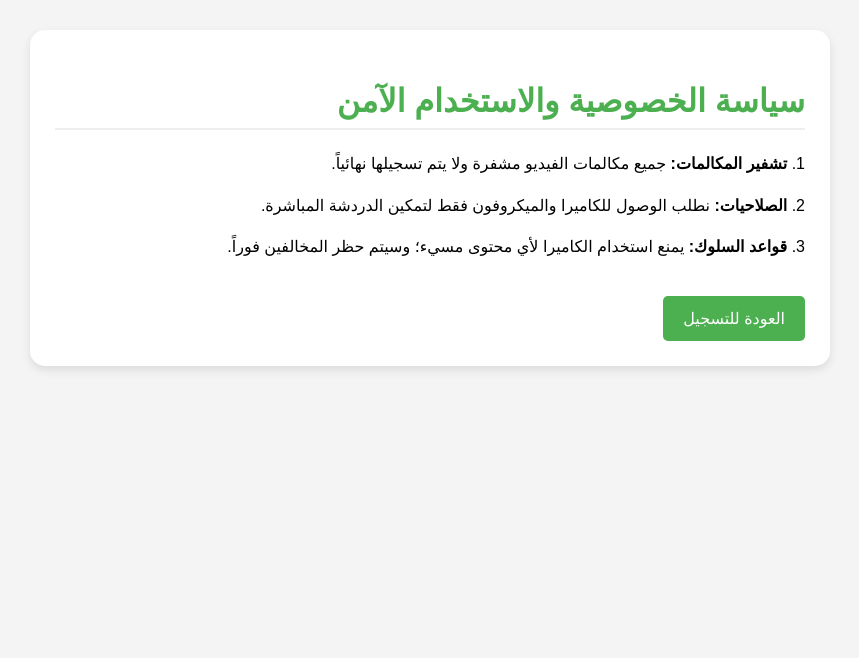
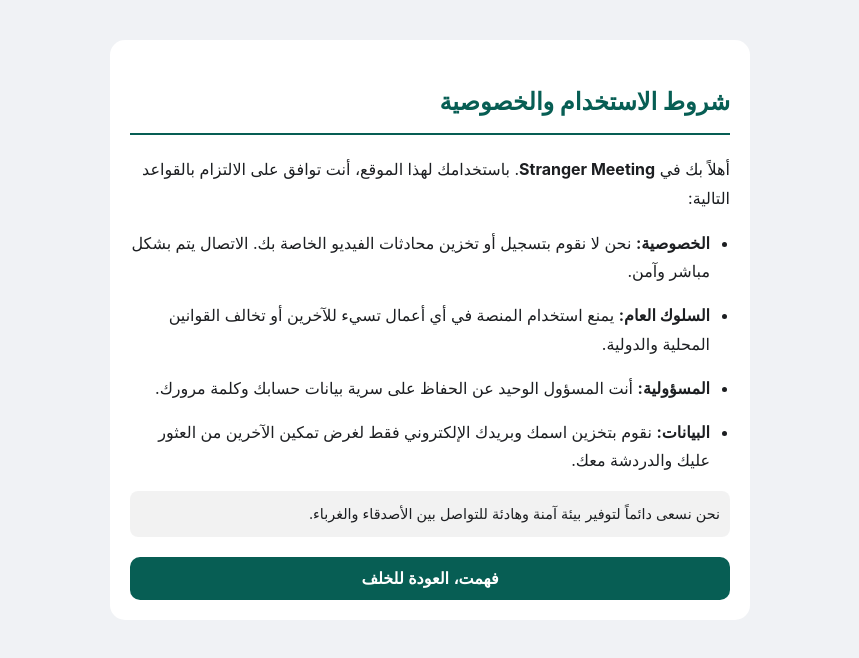
Before and after one commit to bradaislam12-cpu/stranger-app, a plain HTML site: page terms.html in a window 1280 px wide. Shown: the whole page, without its empty margins (210-1069 px from the left). Drawn offline with Linux system fonts and the light colour scheme.

Commit message:
Update terms.html

```diff
--- a/terms.html
+++ b/terms.html
@@ -2,21 +2,46 @@
 <html lang="ar" dir="rtl">
 <head>
     <meta charset="UTF-8">
-    <title>سياسة الخصوصية | Stranger Meeting</title>
+    <meta name="viewport" content="width=device-width, initial-scale=1.0">
+    <title>شروط الخدمة | SM</title>
+    <link rel="stylesheet" href="style.css">
     <style>
-        body { font-family: sans-serif; line-height: 1.6; padding: 30px; max-width: 800px; margin: auto; background: #f4f4f4; text-align: right; }
-        .card { background: white; padding: 25px; border-radius: 15px; box-shadow: 0 4px 10px rgba(0,0,0,0.1); }
-        h1 { color: #4CAF50; border-bottom: 2px solid #eee; }
-        .back-btn { display: inline-block; margin-top: 20px; padding: 10px 20px; background: #4CAF50; color: white; text-decoration: none; border-radius: 5px; }
+        .terms-container {
+            max-width: 600px;
+            margin: 40px auto;
+            padding: 20px;
+            background: var(--card);
+            border-radius: 15px;
+            line-height: 1.8;
+        }
+        h2 { color: var(--p); border-bottom: 2px solid var(--p); padding-bottom: 10px; }
+        ul { padding-right: 20px; }
+        li { margin-bottom: 15px; }
+        .back-btn { margin-top: 20px; width: 100%; }
     </style>
 </head>
-<body>
-    <div class="card">
-        <h1>سياسة الخصوصية والاستخدام الآمن</h1>
-        <p>1. <b>تشفير المكالمات:</b> جميع مكالمات الفيديو مشفرة ولا يتم تسجيلها نهائياً.</p>
-        <p>2. <b>الصلاحيات:</b> نطلب الوصول للكاميرا والميكروفون فقط لتمكين الدردشة المباشرة.</p>
-        <p>3. <b>قواعد السلوك:</b> يمنع استخدام الكاميرا لأي محتوى مسيء؛ وسيتم حظر المخالفين فوراً.</p>
-        <a href="register.html" class="back-btn">العودة للتسجيل</a>
+<body class="light-mode">
+
+    <div class="container">
+        <div class="terms-container">
+            <h2>شروط الاستخدام والخصوصية</h2>
+            <p>أهلاً بك في <strong>Stranger Meeting</strong>. باستخدامك لهذا الموقع، أنت توافق على الالتزام بالقواعد التالية:</p>
+
+            <ul>
+                <li><strong>الخصوصية:</strong> نحن لا نقوم بتسجيل أو تخزين محادثات الفيديو الخاصة بك. الاتصال يتم بشكل مباشر وآمن.</li>
+                <li><strong>السلوك العام:</strong> يمنع استخدام المنصة في أي أعمال تسيء للآخرين أو تخالف القوانين المحلية والدولية.</li>
+                <li><strong>المسؤولية:</strong> أنت المسؤول الوحيد عن الحفاظ على سرية بيانات حسابك وكلمة مرورك.</li>
+                <li><strong>البيانات:</strong> نقوم بتخزين اسمك وبريدك الإلكتروني فقط لغرض تمكين الآخرين من العثور عليك والدردشة معك.</li>
+            </ul>
+
+            <div style="background: rgba(0,0,0,0.05); padding: 10px; border-radius: 8px; font-size: 0.9rem;">
+                نحن نسعى دائماً لتوفير بيئة آمنة وهادئة للتواصل بين الأصدقاء والغرباء.
+            </div>
+
+            <button class="back-btn" onclick="history.back()">فهمت، العودة للخلف</button>
+        </div>
     </div>
+
+    <script src="ui-logic.js"></script>
 </body>
 </html>
```
